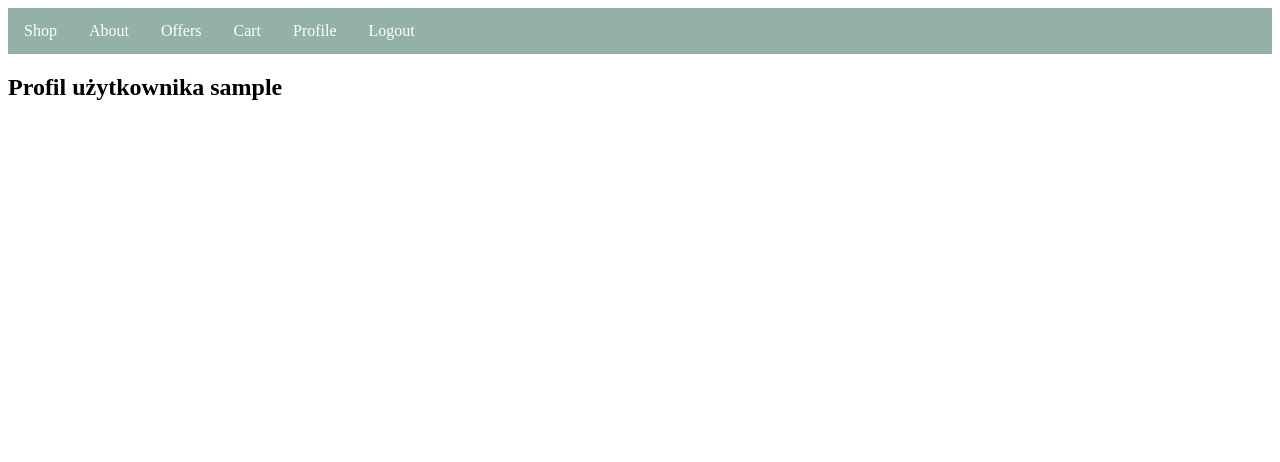
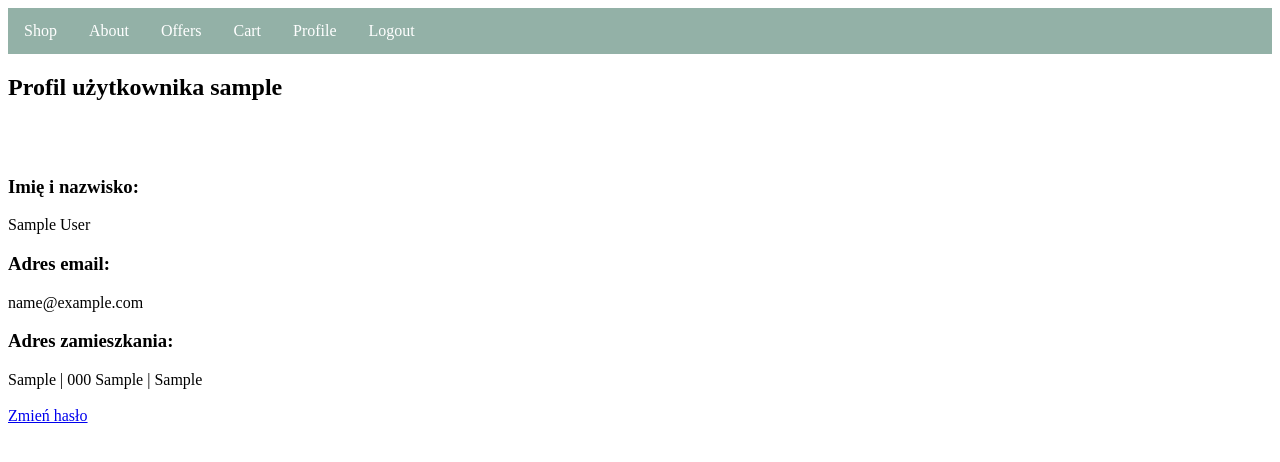
Before and after one commit to JakubKosakowski/Django-End-Project, a Django app: page /profile/ in a window 1280 px wide. Shown: the top 462 px of the page. Run offline with Django 5.2, Linux system fonts and the light colour scheme; a user stored in the database is signed in; tables that the repository leaves empty hold one stand-in row (values such as "Sample post").

Commit message:
Show user data on profile

```diff
--- a/shop_app/templates/profile.html
+++ b/shop_app/templates/profile.html
@@ -5,5 +5,9 @@ Profil użytkownika
 {% endblock %}
 
 {% block content %}
-    <h2>Profil użytkownika {{ data.account.username }}</h2>
+    <h2>Profil użytkownika {{ data.account.username }}</h2><br><br>
+    <h3>Imię i nazwisko: </h3>{{ data.account.first_name }} {{ data.account.last_name }}
+    <h3>Adres email: </h3>{{ data.account.email }}
+    <h3>Adres zamieszkania: </h3>{{ data.street }} | {{ data.postal_code }} {{ data.city }} | {{ data.country }}<br><br>
+    <a href="#">Zmień hasło</a>
 {% endblock %}
```
